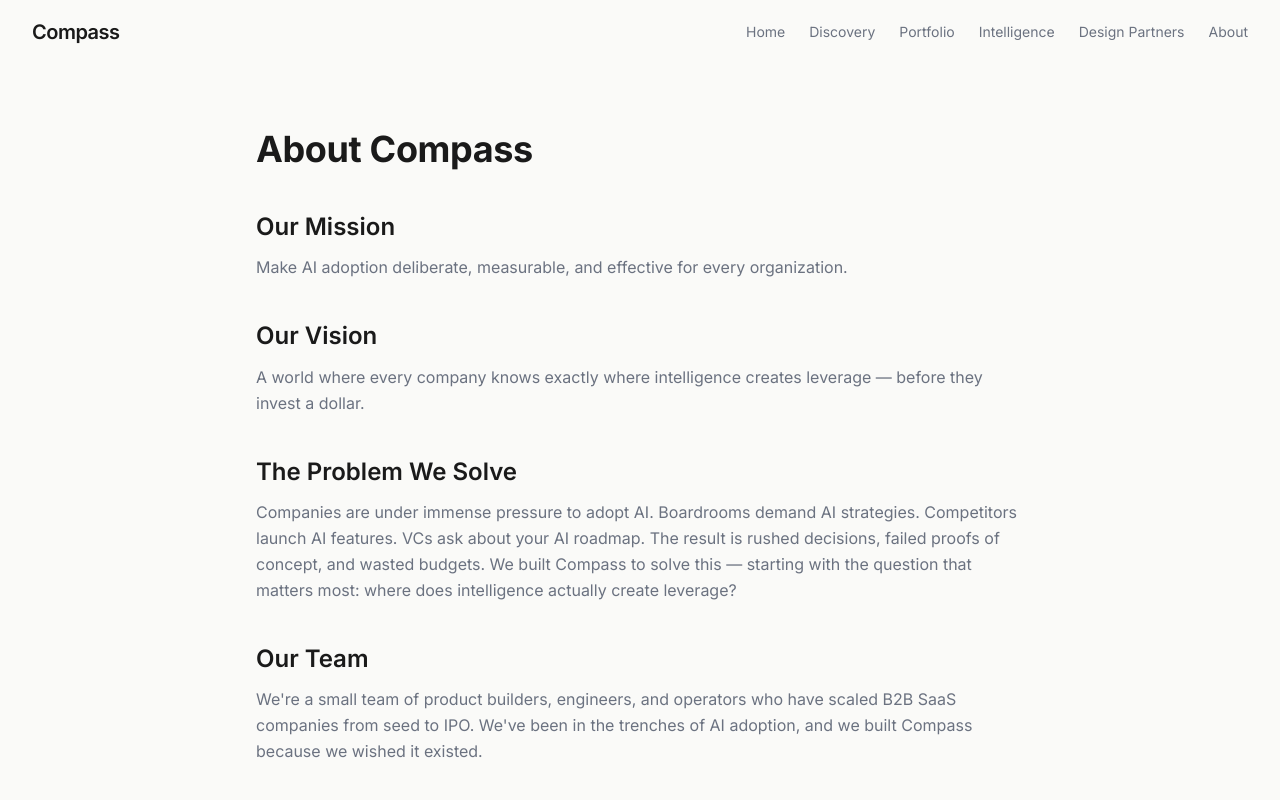
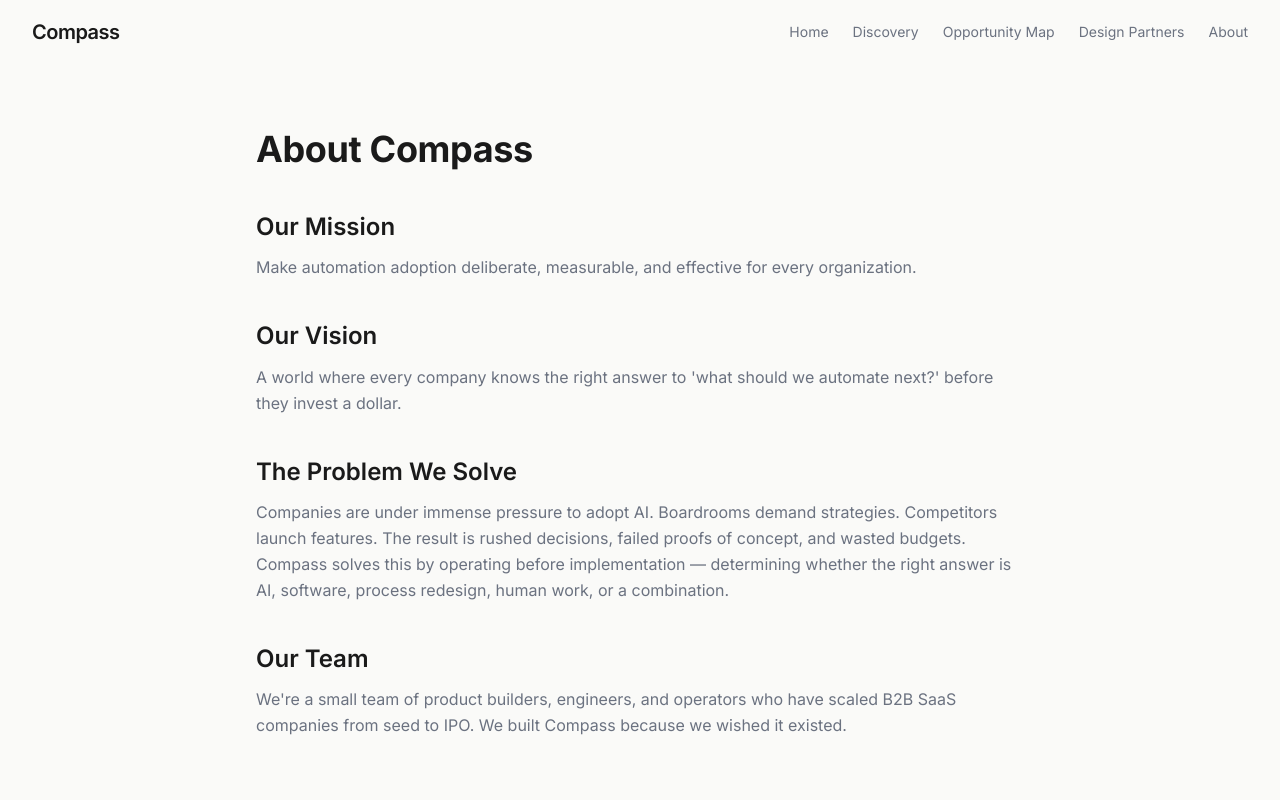
Before and after one commit to smithar106/Compass-Web, a Next.js app: page /about in a window 1280 px wide. Shown: the top 800 px of the page. Built offline with nearby package versions, Linux system fonts and the light colour scheme.

Commit message:
feat: update site content with YC positioning and new messaging

```diff
--- a/src/content/site.ts
+++ b/src/content/site.ts
@@ -1,187 +1,95 @@
 export const site = {
   name: "Compass",
-  tagline: "AI opportunity intelligence.",
+  tagline: "What should your company automate next?",
   description:
-    "Compass determines where intelligence creates the most leverage in your organization — before you invest in implementation. Not consulting. Not another agent builder. Intelligence software.",
+    "Compass helps operations leaders decide whether the right answer is AI, software, process redesign, human work, or a combination—and generates an Implementation Blueprint for the chosen solution.",
 
   hero: {
-    headline: "Every company has dozens of possible AI opportunities. Most choose the wrong first project.",
+    headline: "What should your company automate next?",
     subtitle:
-      "Compass determines where intelligence creates the most leverage in your organization. We surface ranked, evidence-backed opportunities with estimated business impact, implementation complexity, and confidence — before you write a single line of code.",
-    cta: "Discover your AI opportunities",
+      "Compass helps operations leaders decide whether the right answer is AI, software, process redesign, human work, or a combination—and generates an Implementation Blueprint for the chosen solution.",
+    cta: "Assess your operations",
+    ctaSecondary: "See an example map",
+    options: ["AI", "Software", "Process redesign", "Human work", "A hybrid", "No automation yet"],
   },
 
   problem: {
-    headline: "The wrong first AI project costs you more than budget.",
-    body: "Companies rush to adopt AI without knowing where it creates leverage. The result: failed proofs of concept, wasted engineering time, and organizational fatigue. Compass replaces guessing with structured intelligence.",
-    approach: [
-      {
-        label: "The common approach",
-        items: ["Pick a trendy AI use case", "Hire consultants or an agency", "Run a proof of concept", "Struggle to measure impact", "Move on to the next tool"],
-      },
-      {
-        label: "The Compass approach",
-        items: ["Assess your actual operations across 10 departments", "Discover where intelligence creates leverage", "Rank by feasibility, business impact, and readiness", "Build with clear KPIs and evidence", "Measure and manage your AI portfolio"],
-      },
+    headline: "You have tools. You need confidence.",
+    body: "Companies have many AI tools, but lack confidence about where to use them first. Vendors begin with the technology they sell. Building the wrong solution wastes money and damages trust.",
+    items: [
+      "Companies have many AI tools available",
+      "They lack confidence about where to use them first",
+      "Vendors begin with the technology they sell",
+      "Building the wrong solution wastes money and damages trust",
     ],
   },
 
-  howItWorks: {
-    headline: "Understand. Discover. Prioritize. Build.",
+  insight: {
+    headline: "Implementation is becoming cheaper. Judgment is becoming more valuable.",
+    body: "As building software becomes cheaper and easier, the scarce resource shifts from implementation to judgment. Compass operates before implementation.",
+  },
+
+  productLoop: {
+    headline: "From assessment to blueprint.",
     steps: [
-      {
-        step: "01",
-        title: "Organizational Discovery",
-        description: "A structured 25-minute intelligence-gathering session across 10 departments. We map your workflows, identify manual processes, detect knowledge fragmentation, and measure automation maturity.",
-      },
-      {
-        step: "02",
-        title: "AI Opportunity Intelligence",
-        description: "Compass generates a ranked portfolio of AI opportunities — with feasibility scores, business leverage analysis, implementation readiness, confidence levels, and estimated business cases — all traced back to your specific answers.",
-      },
-      {
-        step: "03",
-        title: "Portfolio Management",
-        description: "Your AI Opportunity Portfolio evolves with your business. Track implementation status, measure realized ROI, and discover new opportunities as your organization grows. Compass becomes your ongoing intelligence layer.",
-      },
+      "Assessment",
+      "AI Opportunity Map",
+      "Compare Intervention Paths",
+      "Prioritize One Intervention",
+      "Implementation Blueprint",
     ],
   },
 
-  productPreview: {
-    headline: "Your AI Opportunity Portfolio",
-    subtitle: "See what Compass discovers. Every recommendation includes evidence, business case, implementation options, and confidence scoring.",
+  existingTools: {
+    headline: "Your tools execute. Compass decides.",
+    body: "Builders, automation platforms, and enterprise-search tools help execute a chosen solution. Compass determines what should be built — and whether anything should be built at all, and why.",
   },
 
-  integrations: {
-    headline: "Integrates with your intelligence, not your tools — yet.",
-    subtitle: "Compass analyzes your organizational signals today. Direct tool integrations (Slack, Jira, Salesforce, HubSpot, Zendesk, GitHub) are coming to enrich intelligence automatically.",
-    badges: [
-      { name: "Slack", status: "Coming soon" },
-      { name: "Jira", status: "Coming soon" },
-      { name: "Salesforce", status: "Coming soon" },
-      { name: "HubSpot", status: "Coming soon" },
-      { name: "Zendesk", status: "Coming soon" },
-      { name: "GitHub", status: "Coming soon" },
+  trust: {
+    headline: "See why, not just what.",
+    body: "Compass shows leaders why a recommendation was made, which assumptions it depends on, and what success should look like before implementation begins.",
+    features: [
+      { label: "Supporting evidence" },
+      { label: "Assumptions" },
+      { label: "Alternative paths compared" },
+      { label: "Expected impact" },
+      { label: "Success metrics" },
+      { label: "Escalation requirements" },
     ],
   },
 
-  triageModel: {
-    headline: "How Compass separates signal from noise",
-    subtitle: "Every recommendation is scored across four dimensions with evidence traced to its source. You see not just what to build, but why.",
-    tiers: [
-      {
-        name: "Verified Evidence",
-        description: "Data extracted directly from your assessment responses. Objective measurements of your current operations.",
-        color: "green",
-        badge: "[Evidence]",
-      },
-      {
-        name: "Pattern Analysis",
-        description: "Your responses matched against 30 validated blueprints across 10 departments. Proven patterns from real implementations.",
-        color: "green",
-        badge: "[Pattern]",
-      },
-      {
-        name: "Four-Pass Ranking",
-        description: "Every opportunity scored on feasibility, business leverage, implementation readiness, and strategic alignment. Not a popularity contest.",
-        color: "green",
-        badge: "[Ranked]",
-      },
-      {
-        name: "Confidence Scoring",
-        description: "Five-dimension confidence: source authority, data freshness, directness, consistency, and specificity. You know how much to trust each recommendation.",
-        color: "green",
-        badge: "[Confidence]",
-      },
-      {
-        name: "Investment Memo",
-        description: "Each recommendation becomes an investment decision: business case, estimated ROI, implementation options, risks, and dependencies. Make informed decisions.",
-        color: "green",
-        badge: "[Memo]",
-      },
+  futureVision: {
+    headline: "Future vision: from intelligence to learning.",
+    body: "Compass will eventually measure deployment outcomes and learn across organizations — but today it focuses on one assessment, one map, one intervention, and one Blueprint.",
+    items: [
+      { title: "Deployment measurement", description: "Track realized outcomes against predictions" },
+      { title: "Organizational learning", description: "Improve recommendations across assessments" },
     ],
   },
 
-  differentiation: {
-    headline: "Compass is not an AI consultancy.",
-    subtitle: "We don't build agents. We don't write code. We don't take a cut of implementation. We are intelligence software.",
-    comparisons: [
+  fourDirections: {
+    headline: "Our internal compass",
+    subtitle: "Four principles guide how we build.",
+    directions: [
       {
-        aspect: "Role",
-        compass: "Intelligence software",
-        consulting: "Implementation partner",
-        aiPlatform: "Agent builder / workflow tool",
-        internal: "Reactive exploration",
+        name: "North",
+        label: "Direction",
+        description: "We start with the business problem, not the technology. Every recommendation traces back to operational reality.",
       },
       {
-        aspect: "Output",
-        compass: "Ranked portfolio with investment memos",
-        consulting: "Slide decks and statements of work",
-        aiPlatform: "Platform-specific templates and agents",
-        internal: "Ad-hoc notes and hallway decisions",
+        name: "East",
+        label: "Capability",
+        description: "We reveal what's possible across AI, software, process, and human work — then recommend the best path.",
       },
       {
-        aspect: "Speed to insight",
-        compass: "25-minute assessment → intelligence in minutes",
-        consulting: "Weeks of interviews and discovery",
-        aiPlatform: "Requires platform expertise to evaluate",
-        internal: "Months of exploration",
+        name: "South",
+        label: "Visibility",
+        description: "We show our reasoning. Evidence, assumptions, alternatives, and confidence are always visible.",
       },
       {
-        aspect: "Objectivity",
-        compass: "Deterministic ranking, traced evidence",
-        consulting: "Implementation bias toward own services",
-        aiPlatform: "Platform-centric recommendations",
-        internal: "Internal politics and assumptions",
-      },
-      {
-        aspect: "Cost",
-        compass: "Free assessment, intelligence subscription",
-        consulting: "$50K\u2013$200K+ engagements",
-        aiPlatform: "Platform licensing + implementation",
-        internal: "Opportunity cost of team time",
-      },
-      {
-        aspect: "Implementation",
-        compass: "Switzerland. Choose your own builder.",
-        consulting: "They build it (for a fee)",
-        aiPlatform: "Must use their platform",
-        internal: "Your team builds it",
-      },
-    ],
-  },
-
-  futurePath: {
-    headline: "From assessment to AI portfolio management.",
-    subtitle: "Compass evolves with you.",
-    items: [
-      {
-        title: "Understand",
-        description: "Organizational intelligence gathering. Map workflows, detect signals, measure maturity.",
-      },
-      {
-        title: "Discover",
-        description: "AI opportunity intelligence. Ranked, evidence-backed recommendations with investment memos.",
-      },
-      {
-        title: "Prioritize",
-        description: "Portfolio management. Tier-based planning with dependency tracking and sequencing.",
-      },
-      {
-        title: "Blueprint",
-        description: "Implementation playbooks. Detailed build plans with KPIs, phases, and approval gates.",
-      },
-      {
-        title: "Implement",
-        description: "Your choice of builder. Internal team, existing automation team, agency, or platform.",
-      },
-      {
-        title: "Measure",
-        description: "Track realized ROI. Compare estimated vs actual outcomes. Update confidence scores.",
-      },
-      {
-        title: "Manage",
-        description: "Ongoing portfolio management. Discover new opportunities as your business evolves.",
+        name: "West",
+        label: "Learning",
+        description: "Every assessment improves the next. Over time, Compass learns what works across organizations.",
       },
     ],
   },
@@ -216,25 +124,25 @@ export const site = {
 
   founder: {
     headline: "Built by operators who have been where you are.",
-    body: "We've led product, engineering, and go-to-market teams at B2B SaaS companies ranging from Series A to IPO. We've seen firsthand how AI hype leads to wasted investment. Compass exists to make AI adoption deliberate, measurable, and effective.",
+    body: "We've led product, engineering, and go-to-market teams at B2B SaaS companies ranging from Series A to IPO. We've seen how rushing to automation can waste resources. Compass exists to make adoption deliberate, measurable, and effective.",
   },
 
   finalCta: {
-    headline: "Stop guessing what to automate.",
-    subtitle: "25 minutes. 10 departments. Evidence-backed intelligence. Build the right AI first.",
-    cta: "Discover your AI opportunities",
+    headline: "Building the wrong solution wastes more than budget.",
+    subtitle: "Start with the business problem. Let Compass determine the right intervention.",
+    cta: "Assess your operations",
   },
 
   footer: {
-    description: "Compass is AI opportunity intelligence. We determine where intelligence creates the most leverage — before you invest in implementation.",
-    copyright: `\u00A9 ${new Date().getFullYear()} Compass AI. All rights reserved.`,
+    description: "Compass helps operations leaders decide what to automate next — and whether the answer is AI, software, process redesign, or human work.",
+    copyright: `© ${new Date().getFullYear()} Compass AI. All rights reserved.`,
     columns: [
       {
-        title: "Intelligence",
+        title: "Product",
         links: [
           { label: "Discovery", href: "/assessment" },
-          { label: "Portfolio", href: "/assessment/portfolio" },
-          { label: "Organizational Intelligence", href: "/assessment/intelligence" },
+          { label: "Opportunity Map", href: "/assessment/results" },
+          { label: "Example Map", href: "/assessment/results?example=true" },
         ],
       },
       {
@@ -250,102 +158,98 @@ export const site = {
   },
 
   about: {
-    mission: "Make AI adoption deliberate, measurable, and effective for every organization.",
-    vision: "A world where every company knows exactly where intelligence creates leverage — before they invest a dollar.",
-    problem: "Companies are under immense pressure to adopt AI. Boardrooms demand AI strategies. Competitors launch AI features. VCs ask about your AI roadmap. The result is rushed decisions, failed proofs of concept, and wasted budgets. We built Compass to solve this — starting with the question that matters most: where does intelligence actually create leverage?",
-    team: "We're a small team of product builders, engineers, and operators who have scaled B2B SaaS companies from seed to IPO. We've been in the trenches of AI adoption, and we built Compass because we wished it existed.",
+    mission: "Make automation adoption deliberate, measurable, and effective for every organization.",
+    vision: "A world where every company knows the right answer to 'what should we automate next?' before they invest a dollar.",
+    problem: "Companies are under immense pressure to adopt AI. Boardrooms demand strategies. Competitors launch features. The result is rushed decisions, failed proofs of concept, and wasted budgets. Compass solves this by operating before implementation — determining whether the right answer is AI, software, process redesign, human work, or a combination.",
+    team: "We're a small team of product builders, engineers, and operators who have scaled B2B SaaS companies from seed to IPO. We built Compass because we wished it existed.",
   },
 
   assessment: {
     intro: {
       headline: "Organizational Discovery",
-      body: "We're identifying where repetitive work, fragmented knowledge, and decision bottlenecks exist across your organization. Your answers generate a ranked AI Opportunity Portfolio with evidence-backed recommendations, business cases, and implementation options.",
+      body: "We'll ask about your departments, workflows, desired outcomes, and current pain points — not to design an AI solution, but to understand where intervention creates leverage.",
       estimatedTime: "25 minutes",
       sections: "10 departments",
-      questions: "25 targeted questions",
+      questions: "Targeted questions about your operations",
       cta: "Begin organizational discovery",
     },
     sections: {
-      "Sales": "We're evaluating how your sales team spends time — manual data entry, qualification processes, and lead handling. The goal: identify where AI can free your team to sell more.",
-      "Marketing": "We're analyzing your lead scoring, campaign personalization, and revenue attribution to find automation gaps that cost you pipeline.",
-      "Customer Success": "We're assessing how proactively you manage customer health. Reactive CS teams lose accounts that could have been saved with earlier intervention.",
-      "Support": "We're measuring your support team's capacity. Repetitive Tier-1 tickets drain resources that could be spent on complex customer needs.",
-      "Finance": "We're examining your financial operations — expense reporting, approvals, and month-end close cycles that may hide significant automation potential.",
-      "Product": "We're evaluating your product analytics and prioritization processes to identify where intelligence can improve roadmap decisions.",
-      "Engineering": "We're assessing your development workflows — CI/CD maturity, maintenance burden, and cycle times that determine engineering leverage.",
-      "People/HR": "We're understanding your HR operations — employee lifecycle management, performance reviews, and feedback systems that scale with headcount.",
-      "Legal": "We're reviewing your legal operations — contract review, compliance management, and approval workflows that often bottleneck deal velocity.",
-      "Operations": "We're evaluating your operational backbone — process documentation, cross-functional coordination, and the metrics that matter most.",
+      "General": "We'll start by understanding the department, workflow, and desired outcome — focused on the business problem, not the technology.",
+      "Workload": "Understanding the frequency, scale, and complexity of the work helps us determine whether intervention is worthwhile.",
+      "Systems": "Your existing tools and data determine what's possible. We'll map the current technical landscape.",
+      "Impact": "We'll assess the cost of the current workflow — in time, money, and missed opportunity.",
+      "Risk": "Understanding risk, stability, and prior attempts helps us recommend the right level of intervention.",
+      "Constraints": "Technical constraints, budget, and timeline define what's feasible. We'll factor these into every recommendation.",
     },
     complete: {
       headline: "Organizational discovery complete.",
-      body: "We've analyzed your responses across all 10 departments. Generate your AI Opportunity Portfolio to see ranked recommendations with evidence, business cases, and implementation options.",
-      cta: "Generate my AI Opportunity Portfolio",
+      body: "We've analyzed your responses across all departments. Generate your AI Opportunity Map to see ranked recommendations with evidence, business cases, and implementation options.",
+      cta: "Generate my AI Opportunity Map",
     },
   },
 
   results: {
-    headline: "AI Opportunity Portfolio",
-    subtitle: "Ranked, evidence-backed opportunities with investment memos. Each recommendation includes business case, implementation options, and confidence scoring.",
+    headline: "AI Opportunity Map",
+    subtitle: "Ranked business problems with competing intervention paths. Every recommendation includes evidence, assumptions, and compared alternatives.",
     noResults: "No assessment results found. Please complete the organizational discovery first.",
-    buildBrief: "Download investment memo",
-    comingSoon: "Full investment memo export is coming soon.",
+    buildBlueprint: "View Implementation Blueprint",
+    comparePaths: "Compare intervention paths",
   },
 
-  portfolio: {
-    headline: "AI Opportunity Portfolio",
-    subtitle: "Your ranked portfolio of AI opportunities. Track status, compare tradeoffs, and plan implementation sequencing.",
-    noResults: "No portfolio found. Complete an organizational discovery first.",
+  interventionComparison: {
+    headline: "Compare intervention paths",
+    noSelection: "Select an opportunity to compare intervention paths.",
+    dimensions: ["Eligibility", "Suitability", "Expected outcome", "Effort", "Risk", "Time to value", "Human oversight", "Confidence"],
   },
 
-  intelligence: {
-    headline: "Organizational Intelligence",
-    subtitle: "How Compass understands your organization before making recommendations.",
-    noData: "Complete an organizational discovery to see your intelligence profile.",
-    dimensions: {
-      decisionVelocity: {
-        label: "Decision Velocity",
-        description: "How quickly your organization can evaluate and act on new opportunities.",
-      },
-      knowledgeFragmentation: {
-        label: "Knowledge Fragmentation",
-        description: "How information is distributed across tools, teams, and individuals.",
-      },
-      workflowStandardization: {
-        label: "Workflow Standardization",
-        description: "How consistently processes are documented and followed across departments.",
-      },
-      aiReadiness: {
-        label: "AI Readiness",
-        description: "Your organization's technical and cultural readiness for AI adoption.",
-      },
-      automationMaturity: {
-        label: "Automation Maturity",
-        description: "The current state of automation across your operations.",
-      },
-      documentationQuality: {
-        label: "Documentation Quality",
-        description: "The completeness and accuracy of your process documentation.",
-      },
-      crossFunctionalCoordination: {
-        label: "Cross-Functional Coordination",
-        description: "How effectively departments share information and align on priorities.",
-      },
+  blueprint: {
+    headline: "Implementation Blueprint",
+    sections: [
+      "Problem",
+      "Root cause",
+      "Recommended intervention",
+      "Alternatives considered",
+      "Why this path won",
+      "Current workflow",
+      "Future workflow",
+      "Required systems",
+      "Required APIs",
+      "Required data",
+      "Human roles",
+      "Security and privacy",
+      "Rollout plan",
+      "Success metrics",
+      "Risks and assumptions",
+      "Expected impact",
+      "Technical escalation level",
+    ],
+  },
+
+  evidence: {
+    headline: "Evidence and assumptions",
+    labels: {
+      "user-provided": "User-provided evidence",
+      "deterministic-analysis": "Deterministic analysis",
+      "ai-inference": "AI inference",
+      "hypothesis": "Hypothesis",
+      "missing": "Missing information",
     },
+    whatCouldChange: "What could change this recommendation",
+    whyChose: "Why Compass chose this",
+    whyRejected: "Why Compass rejected alternatives",
   },
 
   nav: [
     { label: "Home", href: "/" },
     { label: "Discovery", href: "/assessment" },
-    { label: "Portfolio", href: "/assessment/portfolio" },
-    { label: "Intelligence", href: "/assessment/intelligence" },
+    { label: "Opportunity Map", href: "/assessment/results" },
     { label: "Design Partners", href: "/design-partners" },
     { label: "About", href: "/about" },
   ],
 
   metadata: {
-    title: "Compass \u2014 AI Opportunity Intelligence",
+    title: "Compass — What should your company automate next?",
     description:
-      "Compass determines where intelligence creates the most leverage in your organization. Not consulting. Not implementation. Intelligence software.",
+      "Compass helps operations leaders decide whether the right answer is AI, software, process redesign, human work, or a combination—and generates an Implementation Blueprint for the chosen solution.",
   },
 };
```
